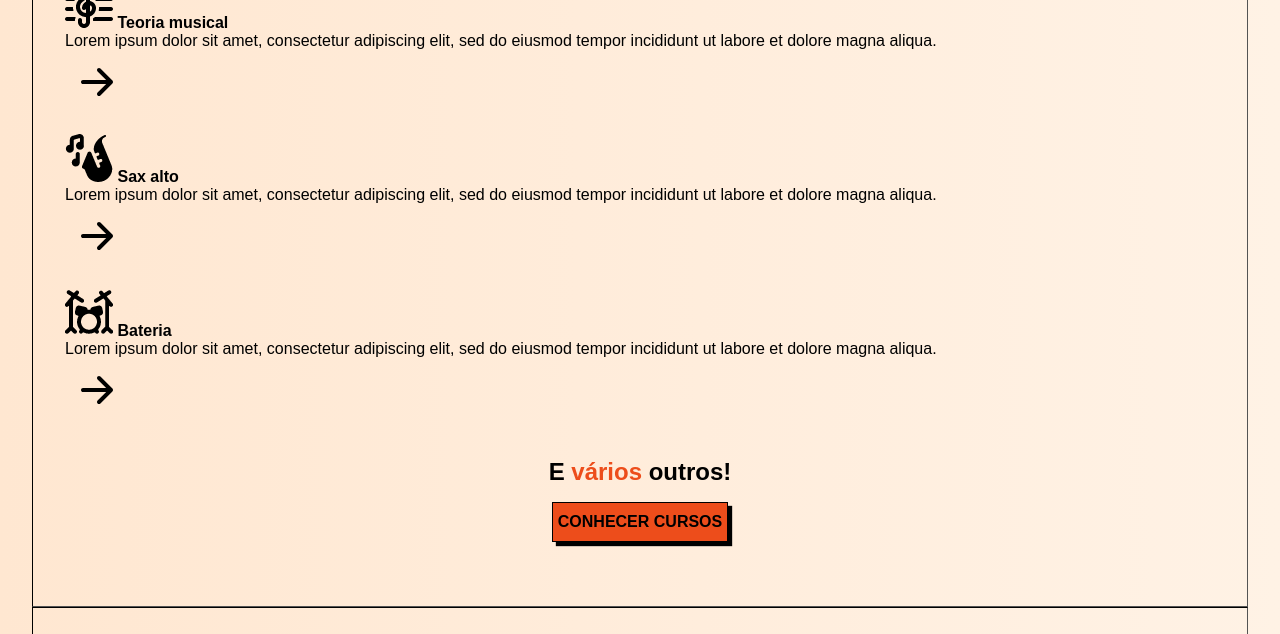
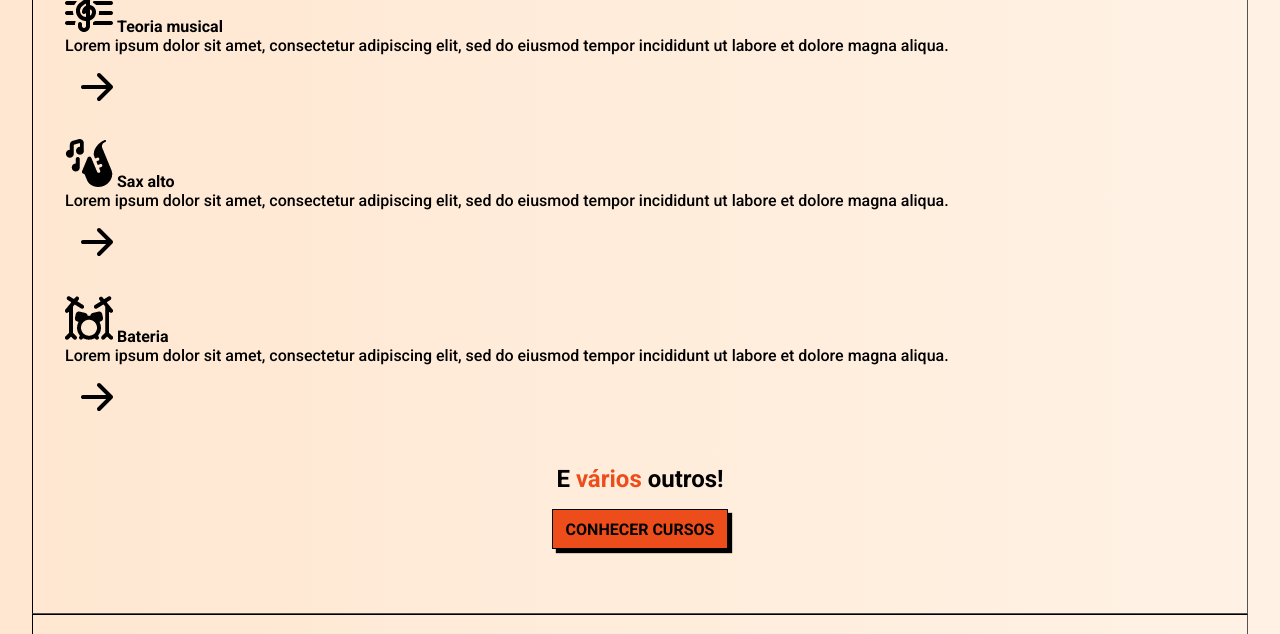
Before and after one commit to LeoDuarte37/Landing-Page-Praticando, a plain HTML site: page Landing Page/index.html in a window 1280 px wide. Shown: the part 1330-1964 px from the top of the page. Drawn offline with Linux system fonts and the light colour scheme.

Commit message:
Alterando a fonte
Adicionei a fonte Roboto do Google Fonts.

```diff
--- a/Landing Page/index.css
+++ b/Landing Page/index.css
@@ -1,8 +1,10 @@
+@import url('https://fonts.googleapis.com/css2?family=Roboto:wght@500;700&display=swap');
+
 * {
     margin: 0;
     padding: 0;
     box-sizing: border-box;
-    font-family: Arial, Helvetica, sans-serif;
+    font-family: 'Roboto', sans-serif;
 }
 
 :root {
@@ -92,6 +94,6 @@ footer nav li {
 .bandaImg {
     max-width: 100%;
 }
-.conhecer h2{
+.conhecer {
     text-align: center;
 }
```
